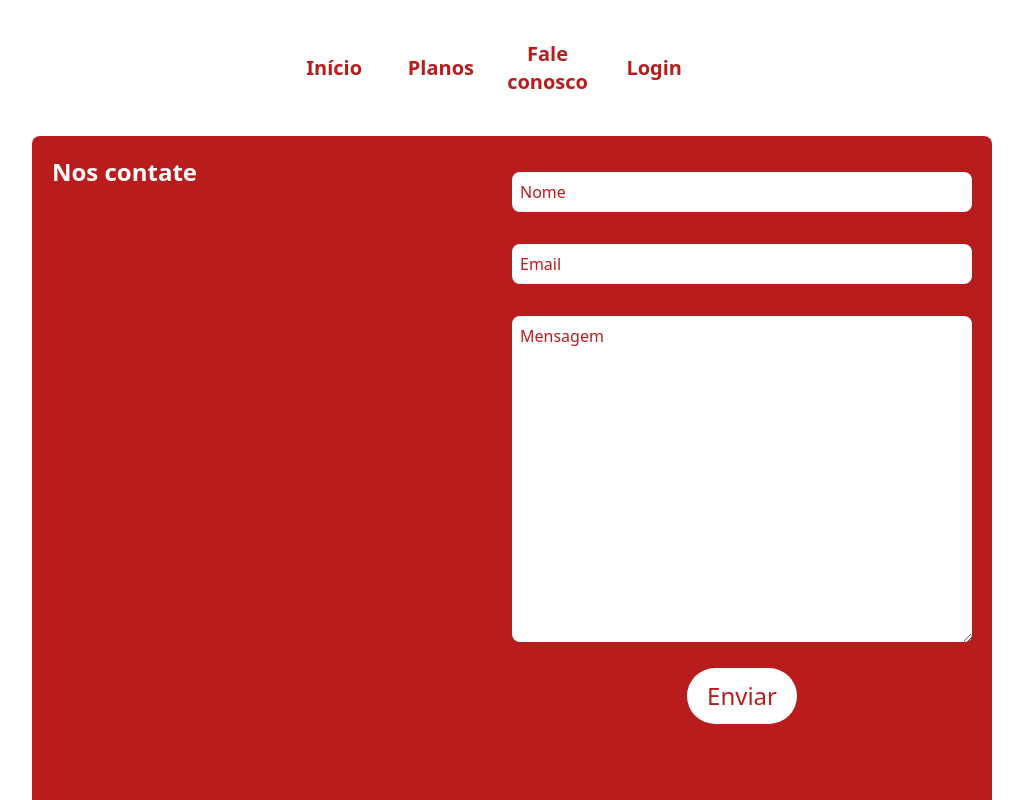
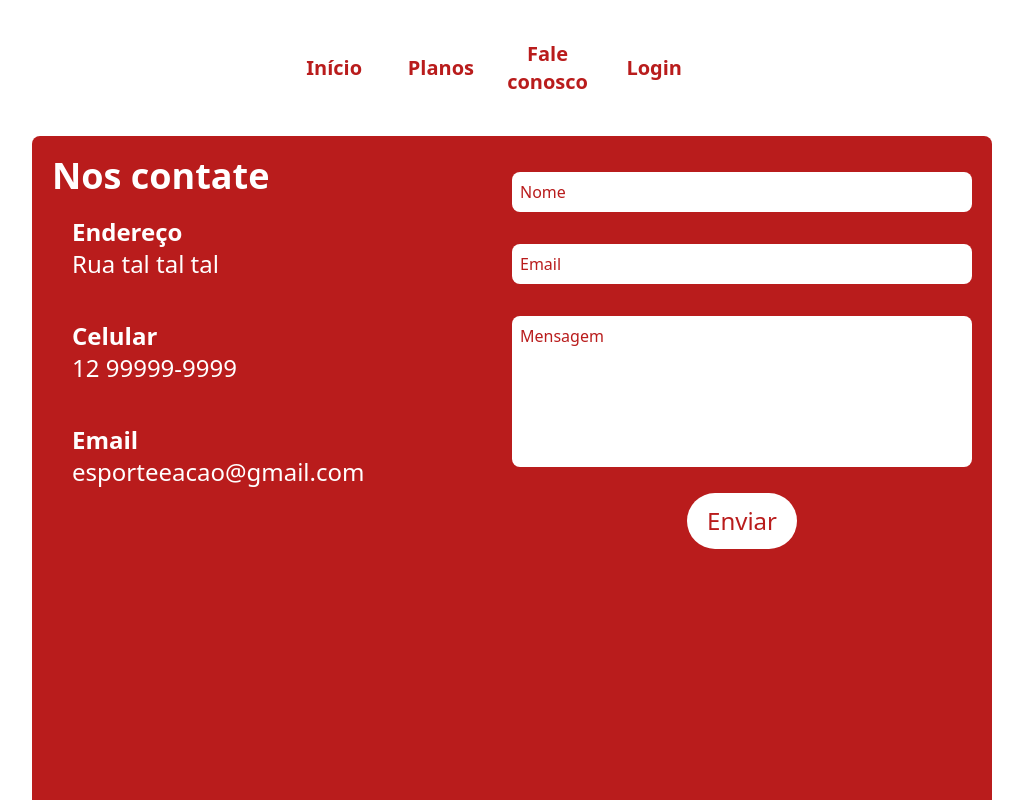
Before and after one commit to gabriel-raamos/academia-esporte-e-acao, a React (Vite) app: page /faleconosco in a window 1280 px wide. Shown: the top 800 px of the page, without its empty margins (128-1151 px from the left). Built offline with nearby package versions, Linux system fonts and the light colour scheme.

Commit message:
changing 'FaleConosco' page

```diff
--- a/src/index.css
+++ b/src/index.css
@@ -45,3 +45,7 @@ body,
     left: 0;
     z-index: 10;
 }
+
+textarea {
+    resize: none;
+}
--- a/src/pages/FaleConosco/FaleConosco.jsx
+++ b/src/pages/FaleConosco/FaleConosco.jsx
@@ -7,7 +7,27 @@ export default function FaleConosco() {
 
             <div className="mx-5 md:mx-40 grid grid-rows-2 md:grid-cols-2 bg-red-700 rounded-lg p-5 mb-5 text-white" >
                 <div>
-                    <h1 className="text-2xl font-bold" >Nos contate</h1>
+                    <h1 className="text-2xl md:text-4xl font-bold" >Nos contate</h1>
+
+                    <div className="p-5 md:text-2xl" >
+
+                        <div className="mb-10" >
+                            <h3 className="font-bold">Endereço</h3>
+                            <p>Rua tal tal tal</p>
+                        </div>
+
+                        <div className="mb-10" >
+                            <h3 className="font-bold">Celular</h3>
+                            <p>12 99999-9999</p>
+                        </div>
+
+                        <div className="mb-10" >
+                            <h3 className="font-bold">Email</h3>
+                            <p>esporteeacao@gmail.com</p>
+                        </div>
+
+                    </div>
+
                 </div>
 
                 <form>
@@ -17,7 +37,9 @@ export default function FaleConosco() {
                         id="msg"
                         name="msg"
                         placeholder="Mensagem"
-                        className="w-full md:h-full text-red-700 p-2 mt-4 placeholder-red-700 rounded-lg"
+                        className="w-full text-red-700 p-2 mt-4 placeholder-red-700 rounded-lg overflow-scroll"
+                        rows="5"
+                        cols="5"
                     />
 
                     <div className="justify-center items-center flex" >
```
